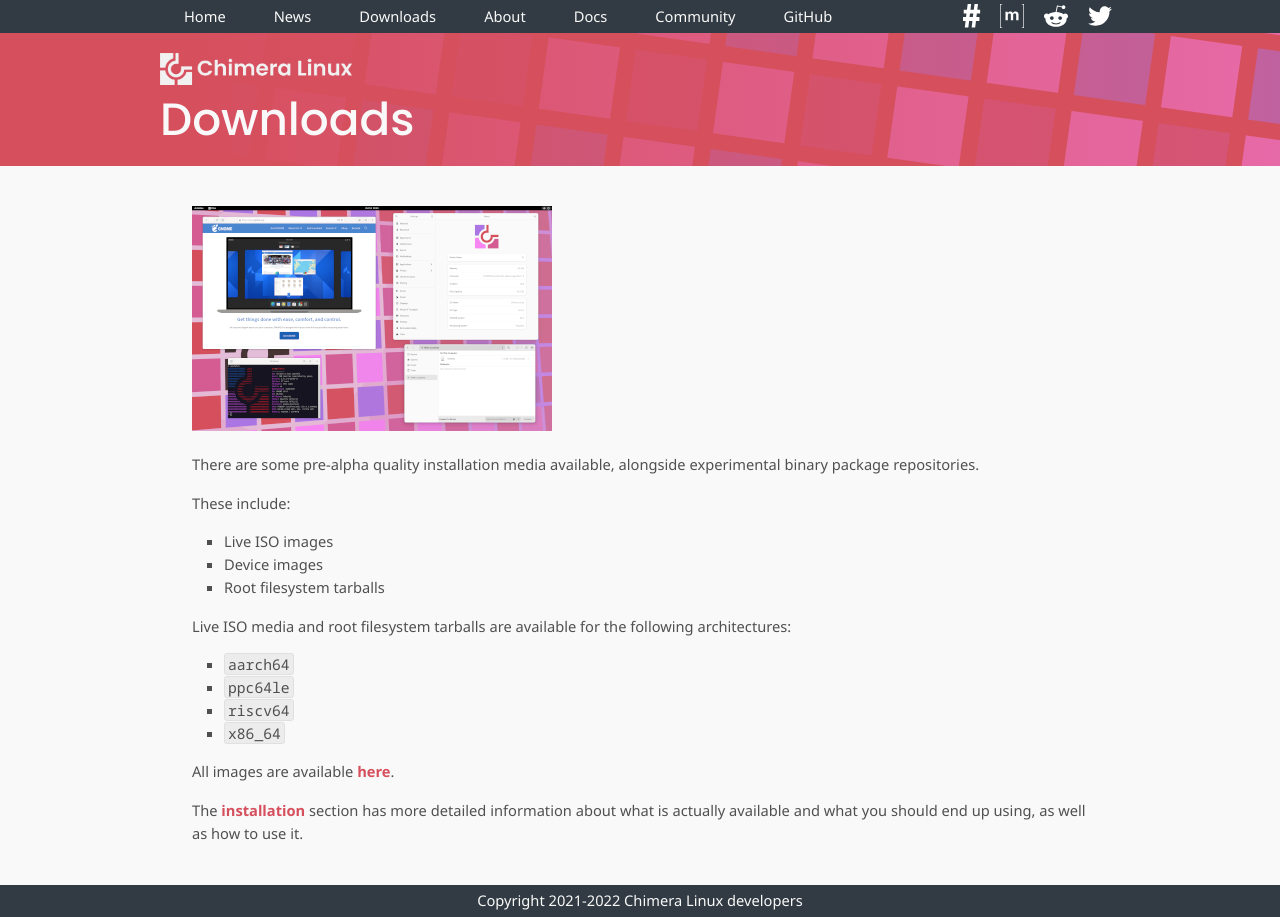
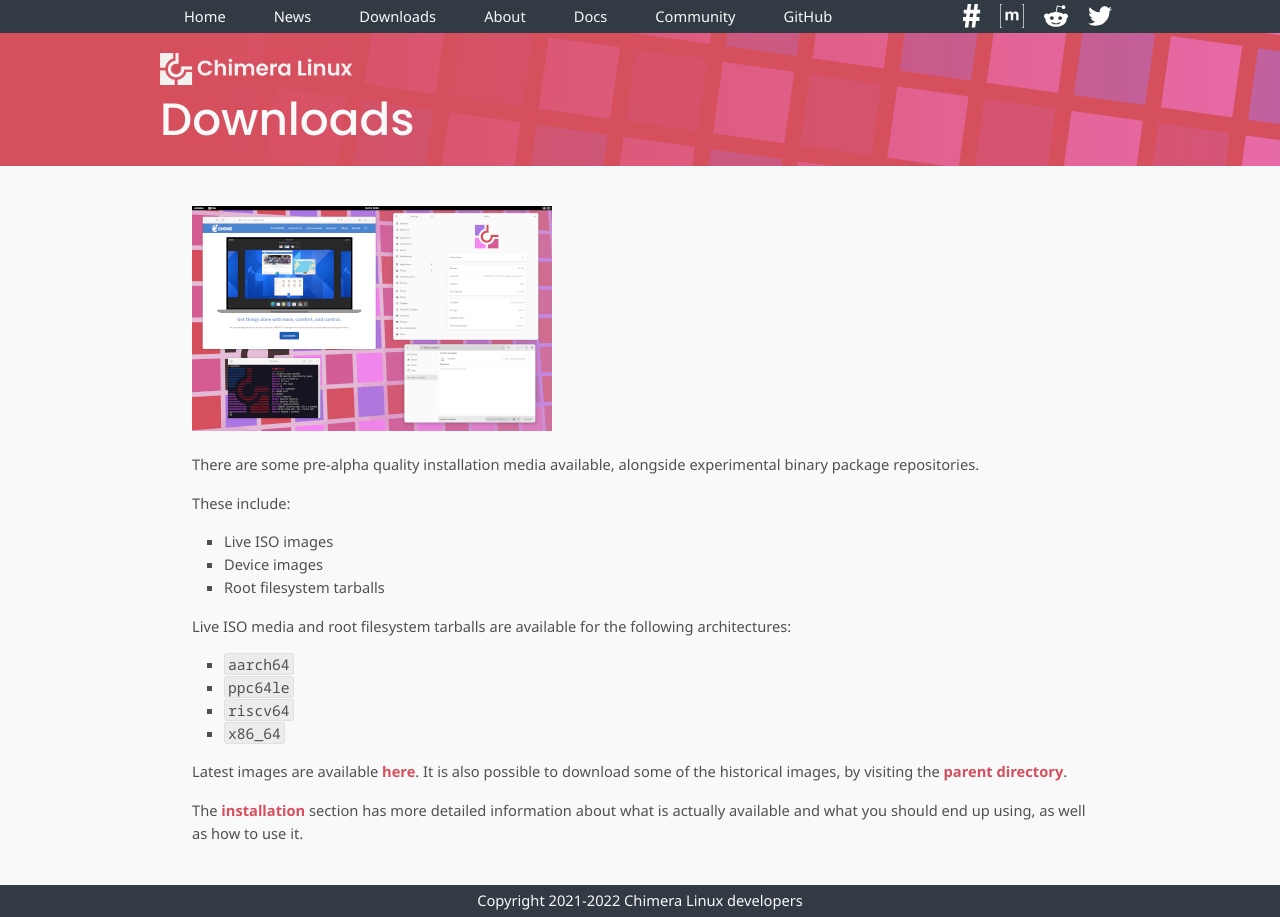
Before and after one commit to chimera-linux/chimera-linux.github.io, a Jekyll site: the page built from downloads/index.md, in a window 1280 px wide. Built offline with Jekyll 4.4.1, drawn with Linux system fonts in a browser that asks for light colours.

Commit message:
better downloads link

```diff
--- a/downloads/index.md
+++ b/downloads/index.md
@@ -22,7 +22,9 @@
 * `riscv64`
 * `x86_64`
 
-All images are available [here](https://repo.chimera-linux.org/live).
+Latest images are available [here](https://repo.chimera-linux.org/live/latest).
+It is also possible to download some of the historical images, by visiting
+the [parent directory](https://repo.chimera-linux.org/live).
 
 The [installation](/docs/installation) section has more detailed information
 about what is actually available and what you should end up using, as well
```
